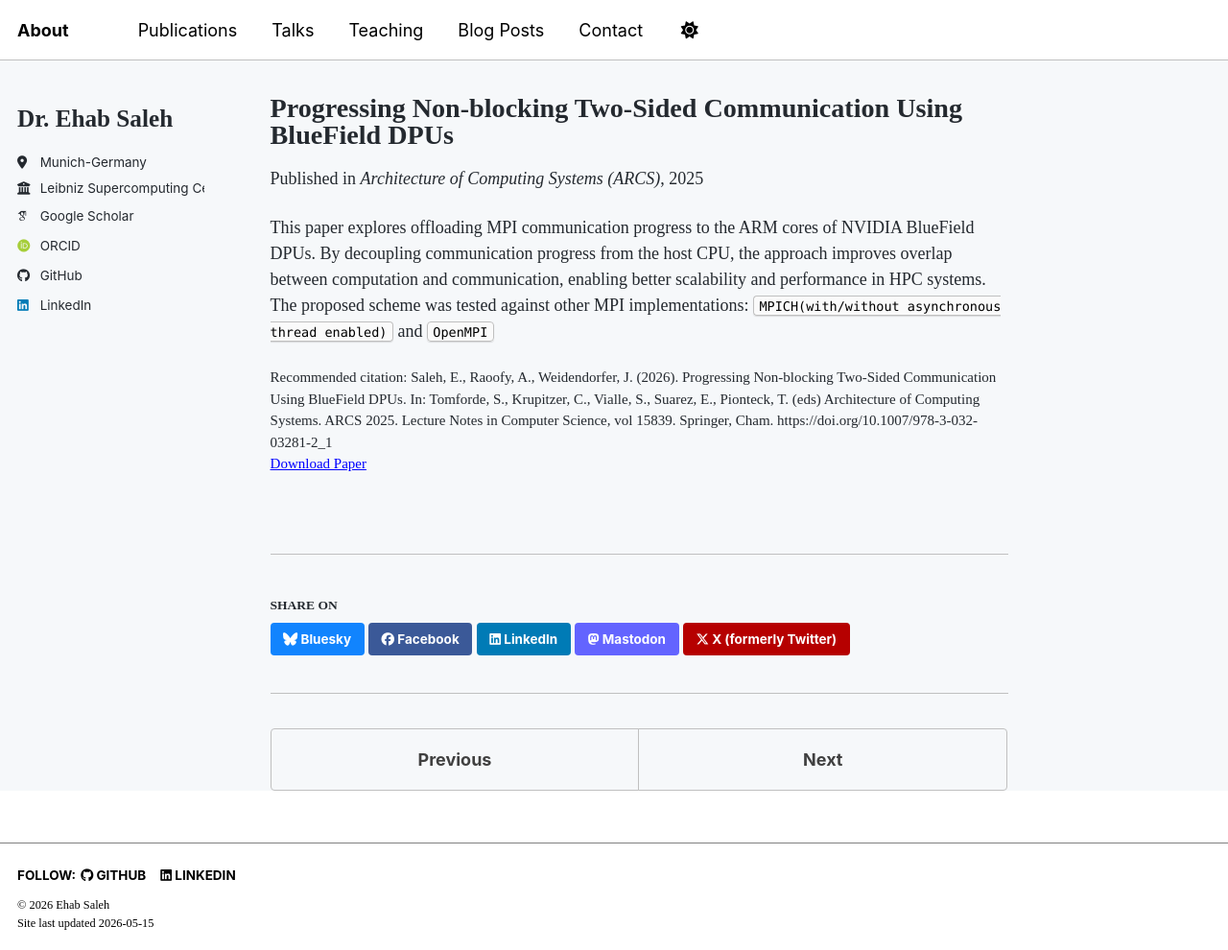
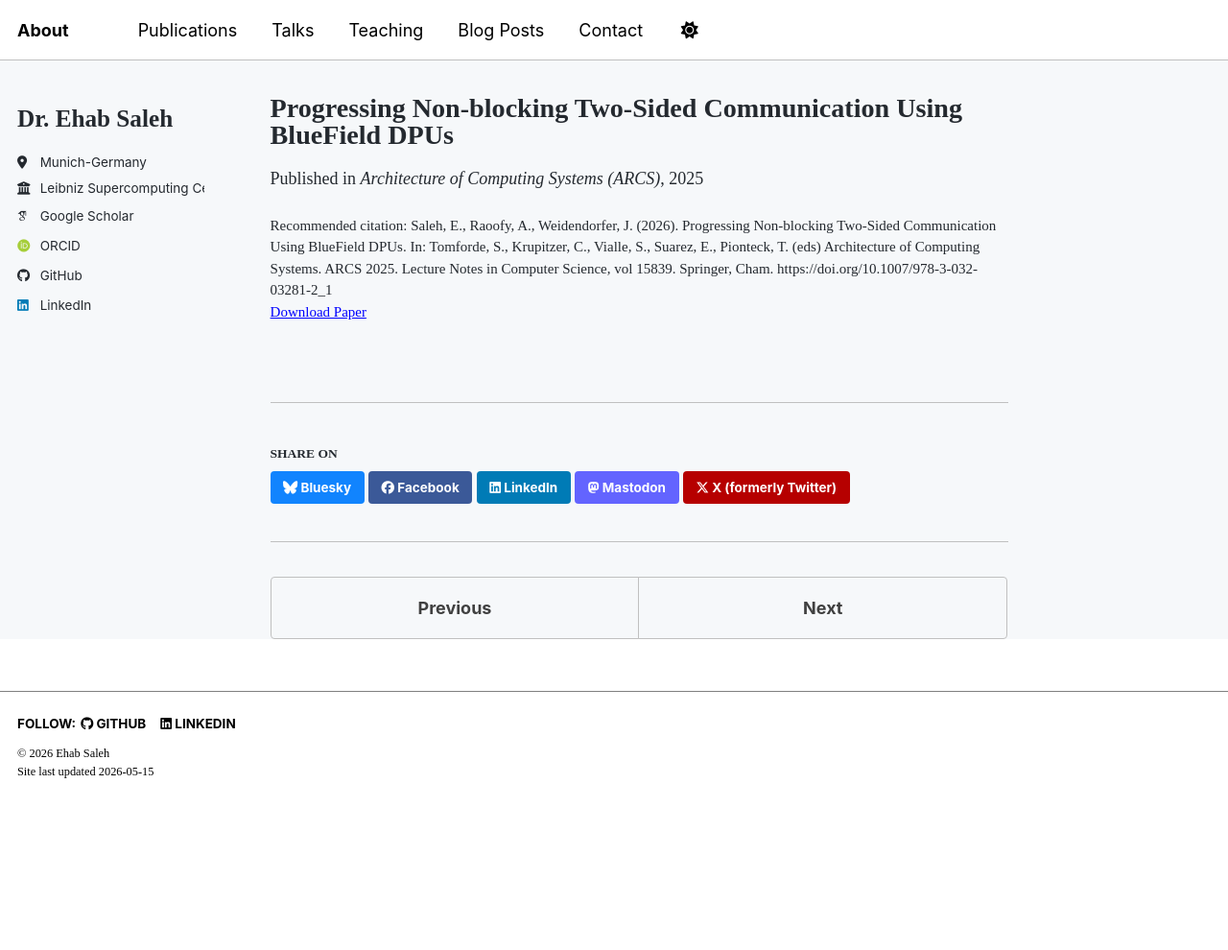
Before and after one commit to ehabosaleh/ehabosaleh.github.io, a Jekyll site: the page built from _publications/2025-dpu-mpi.md, in a window 1280 px wide and 990 px high. Shown: the whole window at 96% size. Built offline with Jekyll 4.4.1, drawn with Linux system fonts in a browser that asks for light colours; some web fonts are replaced; a script bundle is joined from its source files by our own code; library files that are not in the unit come from our copies.

Commit message:
Remove abstract from 2025 DPU MPI publication
Removed the abstract section describing the paper's focus on offloading MPI communication to BlueField DPUs and its performance improvements.

```diff
--- a/_publications/2025-dpu-mpi.md
+++ b/_publications/2025-dpu-mpi.md
@@ -9,5 +9,3 @@ paperurl: "https://link.springer.com/chapter/10.1007/978-3-032-03281-2_1"
 author: "Ehab Saleh, Amir Raoofy, Josef Weidendorfer"
 citation: "Saleh, E., Raoofy, A., Weidendorfer, J. (2026). Progressing Non-blocking Two-Sided Communication Using BlueField DPUs. In: Tomforde, S., Krupitzer, C., Vialle, S., Suarez, E., Pionteck, T. (eds) Architecture of Computing Systems. ARCS 2025. Lecture Notes in Computer Science, vol 15839. Springer, Cham. https://doi.org/10.1007/978-3-032-03281-2_1"
 ---
-
-This paper explores offloading MPI communication progress to the ARM cores of NVIDIA BlueField DPUs. By decoupling communication progress from the host CPU, the approach improves overlap between computation and communication, enabling better scalability and performance in HPC systems. The proposed scheme was tested against other MPI implementations: `MPICH(with/without asynchronous thread enabled)` and `OpenMPI`
```
